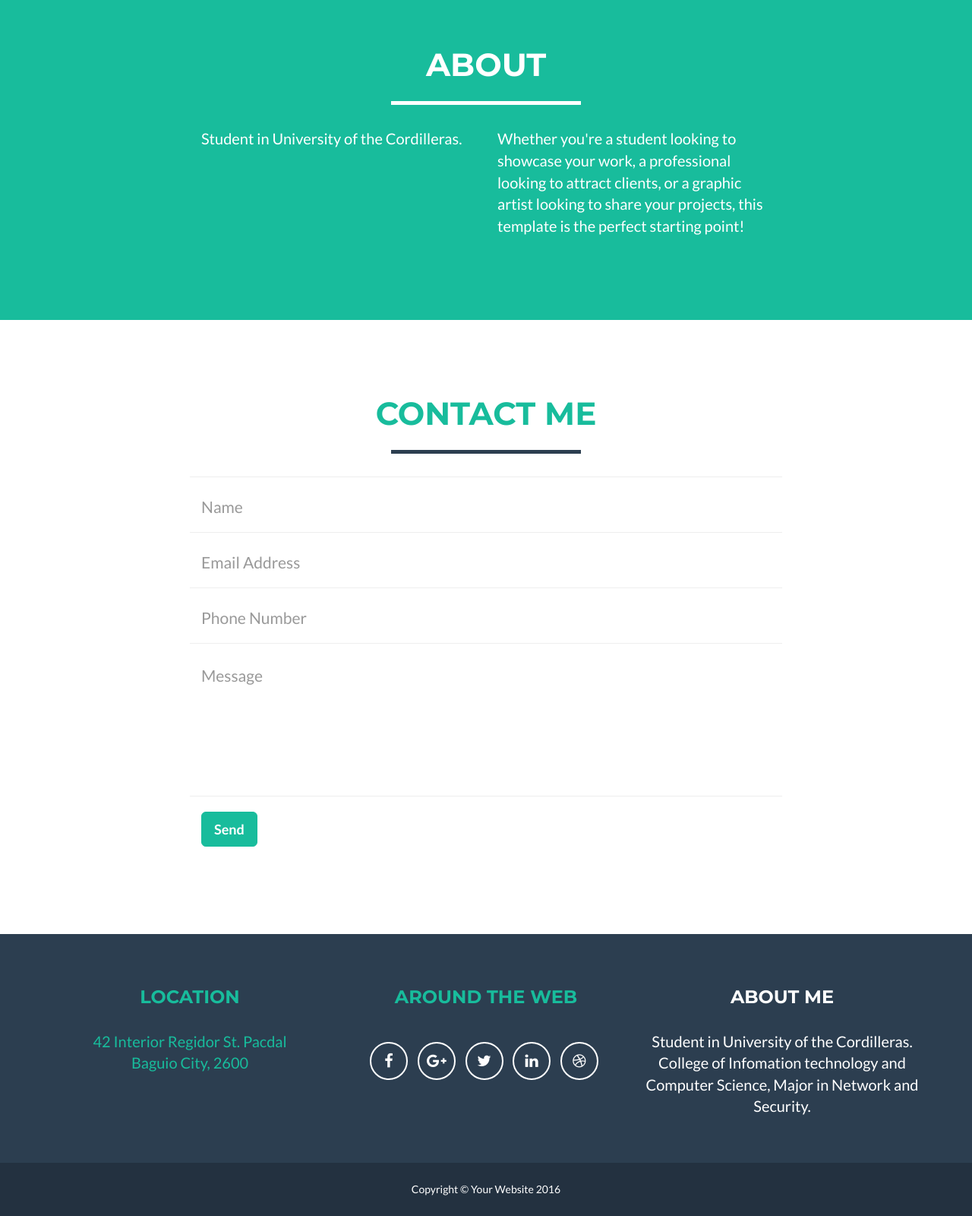
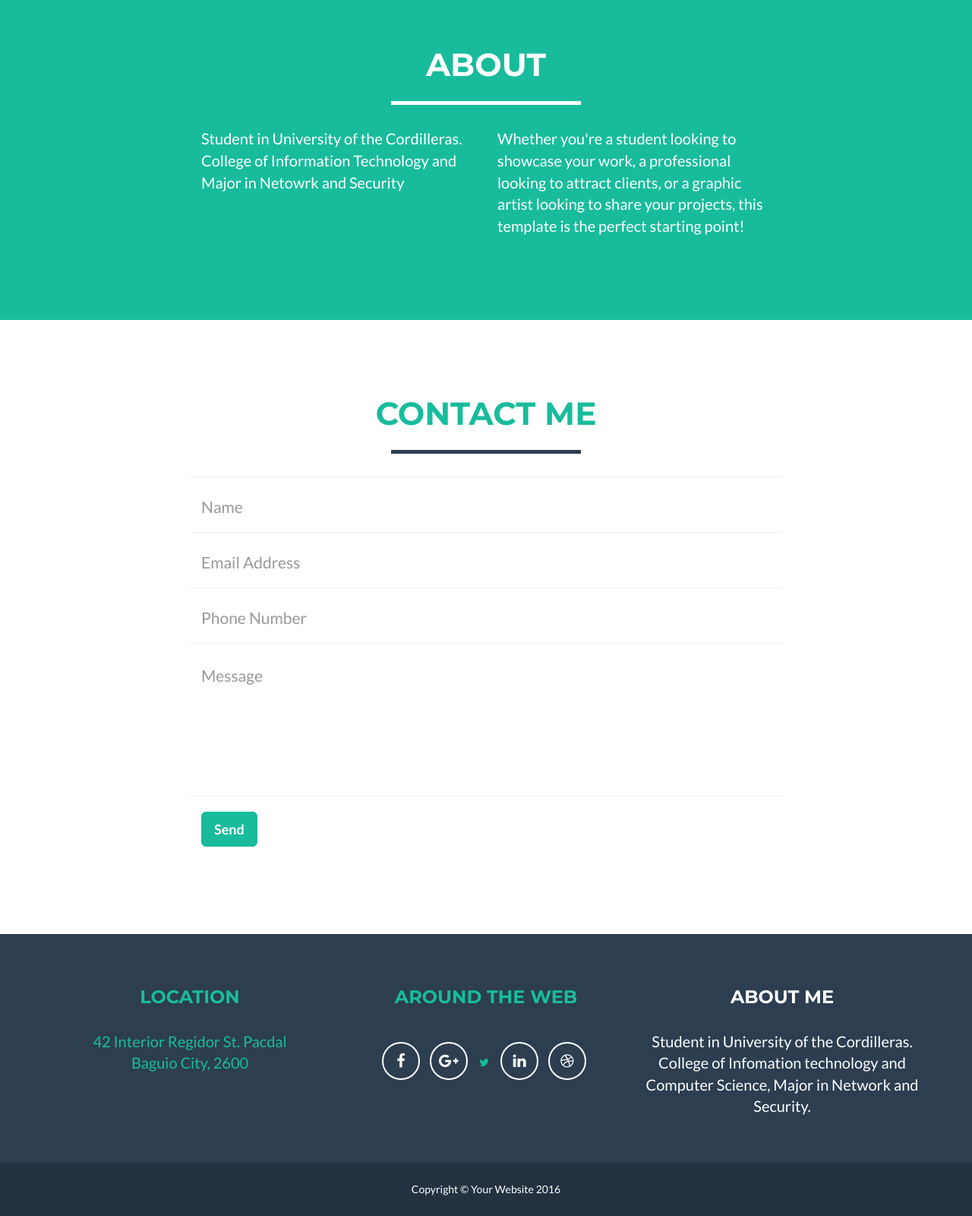
Before and after one commit to daphnetuliao/daphnetuliao.github.io, a website: page index.html in a window 1280 px wide. Shown: the part 1280-2880 px from the top of the page at 76% size. Drawn offline with nearby package versions, Linux system fonts and the light colour scheme.

Commit message:
Update index.html

```diff
--- a/index.html
+++ b/index.html
@@ -128,7 +128,9 @@
                             <div class="caption-content">
                                 <i class="fa fa-search-plus fa-3x"></i>
                             </div>
+                            </div>
                         </div>
+                </div>
     </section>
 
     <!-- About Section -->
@@ -142,7 +144,7 @@
             </div>
             <div class="row">
                 <div class="col-lg-4 col-lg-offset-2">
-                    <p>Student in University of the Cordilleras.</p>
+                    <p>Student in University of the Cordilleras. College of Information Technology and Major in Netowrk and Security</p>
                 </div>
                 <div class="col-lg-4">
                     <p>Whether you're a student looking to showcase your work, a professional looking to attract clients, or a graphic artist looking to share your projects, this template is the perfect starting point!</p>
@@ -226,7 +228,7 @@
                                 <a href="https://accounts.google.com/ServiceLogin?service=mail&passive=true&rm=false&continue=https://mail.google.com/mail/&ss=1&scc=1&ltmpl=default&ltmplcache=2&emr=1&osid=1#identifier" class="btn-social btn-outline"><i class="fa fa-fw fa-google-plus"></i></a>
                             </li>
                             <li>
-                                <a href="#" class="btn-social btn-outline"><i class="fa fa-fw fa-twitter"></i></a>
+                                <a href="#" class="http://www.twitter.com/"><i class="fa fa-fw fa-twitter"></i></a>
                             </li>
                             <li>
                                 <a href="#" class="btn-social btn-outline"><i class="fa fa-fw fa-linkedin"></i></a>
```
